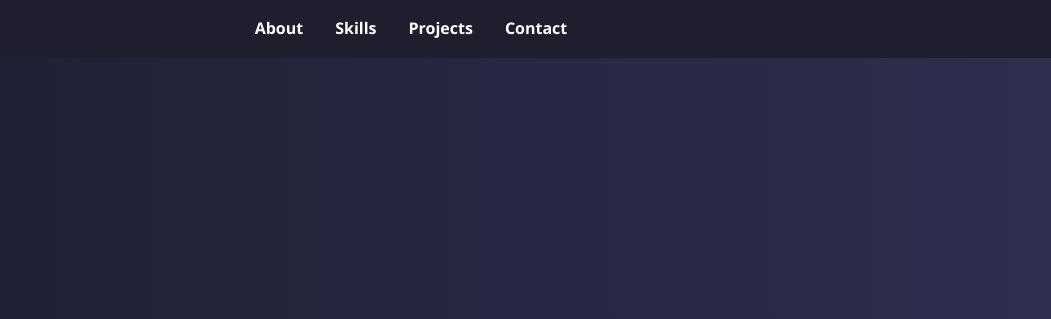
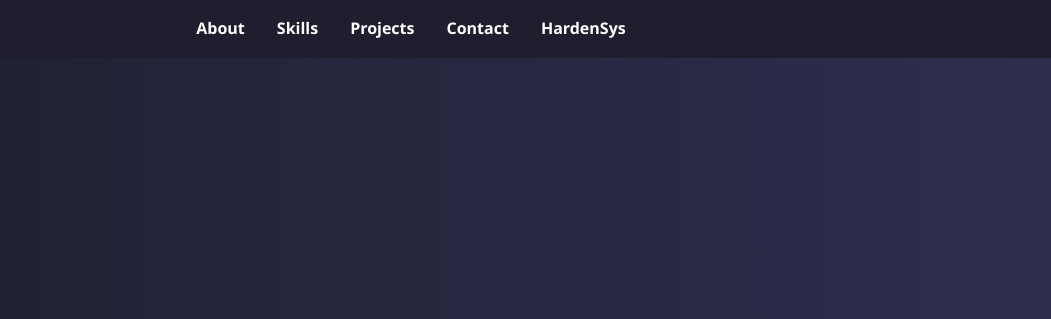
Before and after one commit to ajeyverma/ajeyverma.github.io, a plain HTML site: page index.html in a window 1280 px wide. Shown: the top 319 px of the page, without its empty margins (229-1280 px from the left). Drawn offline with Linux system fonts and the light colour scheme.

Commit message:
Update index.html

```diff
--- a/index.html
+++ b/index.html
@@ -62,6 +62,7 @@
     <a href="#skills">Skills</a>
     <a href="#projects">Projects</a>
     <a href="#contact">Contact</a>
+    <a href="HardenSys/">HardenSys</a>
   </nav>
 
   <!-- Hero Section -->
```
